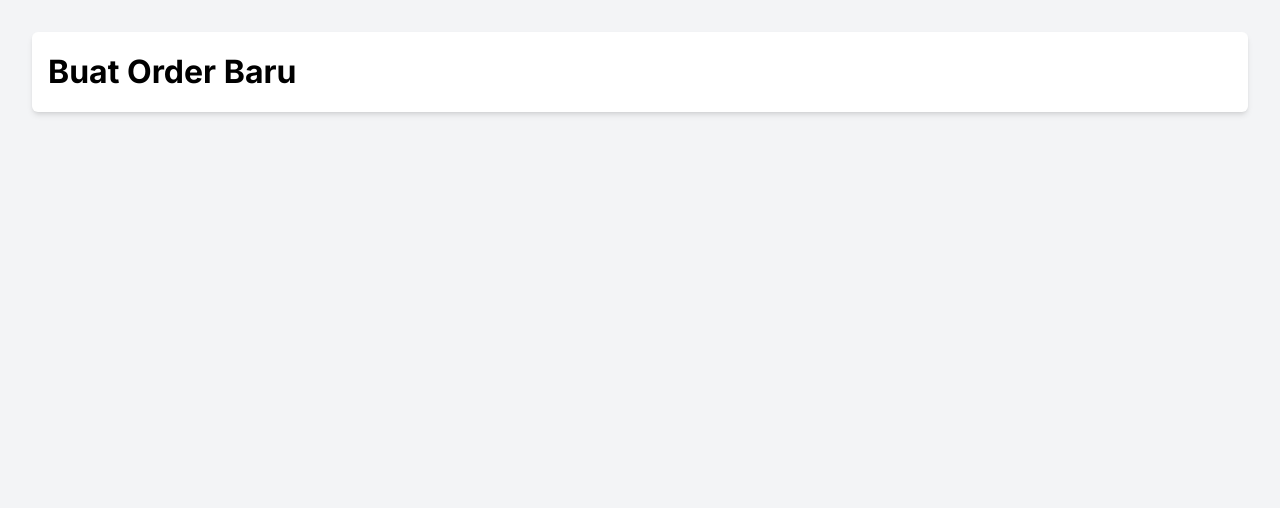
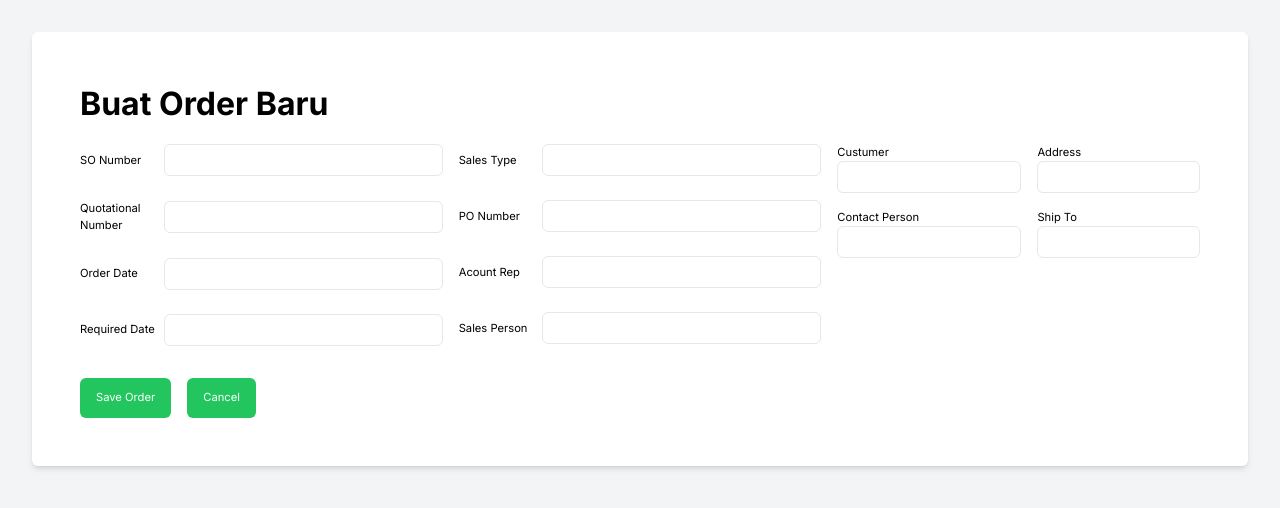
Before and after one commit to guntekhunter/urban-print, a Next.js app: page /admin/create-order in a window 1280 px wide. Shown: the top 508 px of the page. Built offline with nearby package versions, Linux system fonts and the light colour scheme.

Commit message:
fead: create order ui

```diff
--- a/app/admin/create-order/page.tsx
+++ b/app/admin/create-order/page.tsx
@@ -1,11 +1,77 @@
+import Button from '@/app/component/template/Button'
+import Input from '@/app/component/template/Input'
 import React from 'react'
 
 export default function CreateOrder() {
   return (
-    <div className='flex justify-around relative pt-[2rem]'>
-      <div className='p-[1rem] rounded-md shadow-md bg-white text-text w-[95%] space-y-[1rem]'>
+    <div className='flex justify-around relative pt-[2rem] text-[.7rem]'>
+      <div className='p-[3rem] rounded-md shadow-md bg-white text-text w-[95%] space-y-[1rem]'>
         <h1 className='text-[2rem] font-bold'>Buat Order Baru</h1>
-
+        <div className='flex w-full space-x-[1rem]'>
+          <div className='w-full space-y-[1.5rem]'>
+            <div className='w-full flex items-center'>
+              <label htmlFor="" className='w-[7rem] align-center'>SO Number</label>
+              <Input/>
+            </div>
+            <div className='w-full flex items-center'>
+              <label htmlFor="" className='w-[7rem] align-center'>Quotational Number</label>
+              <Input/>
+            </div>
+            <div className='w-full flex items-center'>
+              <label htmlFor="" className='w-[7rem] align-center'>Order Date</label>
+              <Input/>
+            </div>
+            <div className='w-full flex items-center'>
+              <label htmlFor="" className='w-[7rem] align-center'>Required Date</label>
+              <Input/>
+            </div>
+          </div>
+          <div className='w-full space-y-[1.5rem]'>
+            <div className='w-full flex items-center'>
+              <label htmlFor="" className='w-[7rem] align-center'>Sales Type</label>
+              <Input/>
+            </div>
+            <div className='w-full flex items-center'>
+              <label htmlFor="" className='w-[7rem] align-center'>PO Number</label>
+              <Input/>
+            </div>
+            <div className='w-full flex items-center'>
+              <label htmlFor="" className='w-[7rem] align-center'>Acount Rep</label>
+              <Input/>
+            </div>
+            <div className='w-full flex items-center'>
+              <label htmlFor="" className='w-[7rem] align-center'>Sales Person</label>
+              <Input/>
+            </div>
+          </div>
+          {/* right section */}
+          <div className='w-full flex space-x-[1rem] '>
+            <div className='space-y-[1rem]'>
+            <div>
+              <label htmlFor="">Custumer</label>
+              <Input/>
+            </div>
+            <div>
+              <label htmlFor="">Contact Person</label>
+              <Input/>
+            </div>
+            </div>
+            <div className='space-y-[1rem]'>
+            <div>
+              <label htmlFor="">Address</label>
+              <Input/>
+            </div>
+            <div>
+              <label htmlFor="">Ship To</label>
+              <Input/>
+            </div>
+            </div>
+          </div>
+        </div>
+        <div className='flex space-x-[1rem] pt-[1rem]'>
+        <Button>Save Order</Button>
+        <Button>Cancel</Button>
+        </div>
       </div>
     </div>
   )
--- a/app/admin/page.tsx
+++ b/app/admin/page.tsx
@@ -38,7 +38,7 @@ export default function page() {
   }, [])
   return (
     <div className='flex justify-around relative pt-[2rem]'>
-      <div className='p-[1rem] rounded-md shadow-md bg-white text-text w-[95%] space-y-[1rem]'>
+      <div className='p-[3rem] rounded-md shadow-md bg-white text-text w-[95%] space-y-[1rem] text-[.7rem]'>
         <h1 className='text-[2rem] font-bold'>Data Order</h1>
         <Button onClick={handleCreateOrder}>Tambah Orderan</Button>
         <table className='min-w-full divide-y divide-gray-200 rounded-md'>
```
